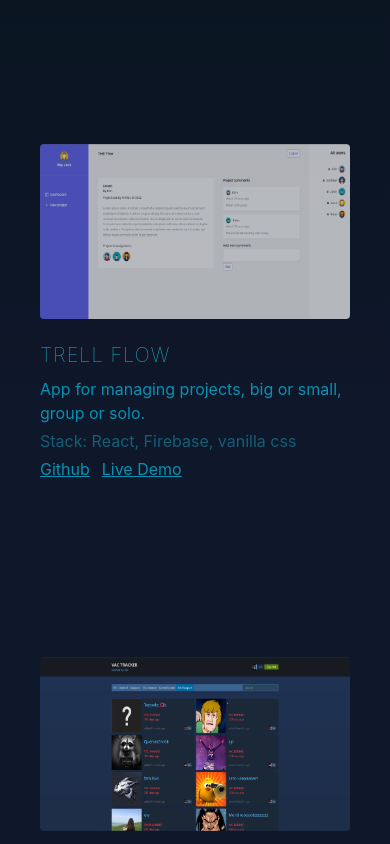
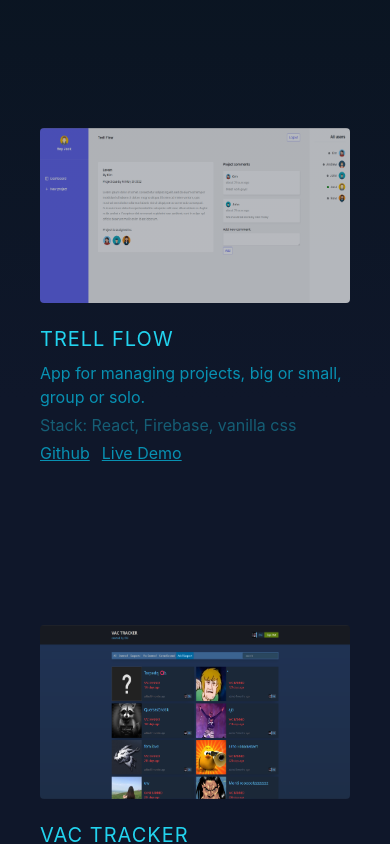
Before and after one commit to Joel-Adving/portfolio-v3, a Next.js app: page / in a window 390 px wide. Shown: the part 1740-2584 px from the top of the page. Built offline with nearby package versions, Linux system fonts and the light colour scheme; no server answers.

Commit message:
render canvas based on GPU power

```diff
--- a/src/animations/FadeIn.tsx
+++ b/src/animations/FadeIn.tsx
@@ -35,13 +35,19 @@ export function FadeIn({
     } as Variants
 
     if (staggered) return <motion.div variants={fadeIn}>{children}</motion.div>
+    else if (instant)
+        return (
+            <motion.div variants={fadeIn} initial="hidden" animate="visible">
+                {children}
+            </motion.div>
+        )
     else
         return (
             <motion.div
                 variants={fadeIn}
                 initial="hidden"
                 whileInView="visible"
-                viewport={{ once: true, amount: instant ? undefined : 'some' }}
+                viewport={{ once: true, amount: 'some' }}
             >
                 {children}
             </motion.div>
--- /dev/null
+++ b/src/hooks/useGetGPUTier.ts
@@ -0,0 +1,13 @@
+import { useDetectGPU } from '@react-three/drei'
+import { useEffect, useState } from 'react'
+
+export function useGetGPUTier() {
+    const [tier, setTier] = useState<number | null>(null)
+    const GPUTier = useDetectGPU()
+
+    useEffect(() => {
+        if (!GPUTier) return
+        setTier(GPUTier.tier)
+    }, [GPUTier])
+    return { tier }
+}
--- a/src/hooks/useIsSSR.tsx
+++ b/src/hooks/useIsSSR.ts
@@ -7,5 +7,5 @@ export const useIsSSR = () => {
         setIsSSR(false)
     }, [])
 
-    return [isSSR]
+    return { isSSR }
 }
--- a/src/pages/index.tsx
+++ b/src/pages/index.tsx
@@ -1,4 +1,3 @@
-import { Loader } from '@react-three/drei'
 import type { NextPage } from 'next'
 import Image from 'next/image'
 import { useIsSSR } from '../hooks/useIsSSR'
@@ -8,10 +7,12 @@ import { useEffect, useRef } from 'react'
 import { mailTo } from '../utils/helpers'
 import { FadeIn } from '../animations/FadeIn'
 import smoothscroll from 'smoothscroll-polyfill'
+import { useGetGPUTier } from '../hooks/useGetGPUTier'
 
 const Home: NextPage = () => {
     const projectsRef = useRef<any>()
     const heroRef = useRef<any>()
+    const { tier } = useGetGPUTier()
 
     useEffect(() => {
         smoothscroll.polyfill()
@@ -20,10 +21,19 @@ const Home: NextPage = () => {
     return (
         <div className="min-h-screen">
             <section ref={heroRef} className="relative ">
+                {tier && tier === 0 ? (
+                    <FadeIn instant={true} delay={1.25} duration={2.5}>
+                        <div className="grid min-h-screen text-center place-content-center">
+                            <h1 className=" font-thin sm:tracking-[0.3em] text-center tracking-[0.2em]  text-4xl sm:text-4xl lg:text-4xl xl:text-6xl text-cyan-400">
+                                JOEL ADVING
+                            </h1>
+                        </div>
+                    </FadeIn>
+                ) : (
                     <SceneOne />
-                <Loader />
+                )}
             </section>
-            <FadeIn instant={true} delay={0.33} duration={2}>
+            <FadeIn instant={true} delay={1.25} duration={2.5}>
                 <button
                     onClick={() => projectsRef.current.scrollIntoView({ behavior: 'smooth', block: 'start' })}
                     className="absolute text-cyan-400 translate-x-1/2 right-1/2 bottom-[8vh] border-[1px] border-cyan-400 rounded-full p-1.5 md:p-3"
@@ -49,7 +59,7 @@ const Home: NextPage = () => {
                         </h2>
                     </FadeIn>
                 </div>
-                <div className="flex flex-col w-full max-w-md mx-auto space-y-16 lg:max-w-7xl xl:space-y-80 lg:space-y-60 text-cyan-600 ">
+                <div className="flex flex-col w-full max-w-md mx-auto space-y-12 lg:max-w-7xl xl:space-y-80 lg:space-y-60 text-cyan-600 ">
                     {projects.map((project, i) => (
                         <FadeIn key={project.title} duration={1} direction="up">
                             <div
@@ -60,7 +70,7 @@ const Home: NextPage = () => {
                                 }
                             >
                                 <div className="flex flex-col pb-28 lg:py-20 last:pb-0">
-                                    <h3 className="mt-4 mb-2 text-xl font-thin tracking-wider lg:text-3xl text-cyan-400">
+                                    <h3 className="mt-4 mb-2 text-xl tracking-wider lg:font-thin lg:text-3xl text-cyan-400">
                                         {project.title.toUpperCase()}
                                     </h3>
                                     <p className="lg:text-lg text-cyan-600">{project.description}</p>
@@ -74,13 +84,11 @@ const Home: NextPage = () => {
                                         </a>
                                     </div>
                                 </div>
-                                <div
-                                    className={
-                                        i === 1
-                                            ? 'xl:max-w-xl md:max-w-md opacity-70 w-full '
-                                            : 'xl:max-w-xl md:max-w-md w-full '
-                                    }
+                                <a
+                                    href={project.webpage}
+                                    className="w-full duration-200 hover:scale-[102%] xl:max-w-xl md:max-w-md "
                                 >
+                                    <div className={i === 1 ? 'opacity-70 ' : ''}>
                                         <Image
                                             src={project.thumbnails[0]}
                                             alt="Project card"
@@ -89,6 +97,7 @@ const Home: NextPage = () => {
                                             className="rounded "
                                         />
                                     </div>
+                                </a>
                             </div>
                         </FadeIn>
                     ))}
@@ -122,7 +131,7 @@ const Home: NextPage = () => {
                     <FadeIn duration={1.25} delay={1} direction="up">
                         <button
                             onClick={() => heroRef.current.scrollIntoView({ behavior: 'smooth', block: 'start' })}
-                            className="lg:mt-32 mt-12 text-cyan-400  border-[1px] border-cyan-400 rounded-full p-1.5 md:p-3"
+                            className="lg:mt-28 mt-12 text-cyan-400  border-[1px] border-cyan-400 rounded-full p-1.5 md:p-3"
                         >
                             <svg
                                 xmlns="http://www.w3.org/2000/svg"
--- a/src/scenes/SceneOne.tsx
+++ b/src/scenes/SceneOne.tsx
@@ -1,6 +1,6 @@
 import { Canvas, useFrame } from '@react-three/fiber'
 import { Suspense, useEffect } from 'react'
-import { CameraShake, Sparkles } from '@react-three/drei'
+import { CameraShake, Loader, Sparkles, useDetectGPU } from '@react-three/drei'
 import { DepthOfField, EffectComposer, Noise } from '@react-three/postprocessing'
 import { MeshTrail } from '../components/MeshTrail'
 import { Ground } from '../components/Ground'
@@ -94,6 +94,7 @@ export function SceneOne() {
                     </FadeIn>
                 )}
             </Suspense>
+            <Loader />
         </div>
     )
 }
```
Lines whose indentation alone changed are shown as unchanged.
